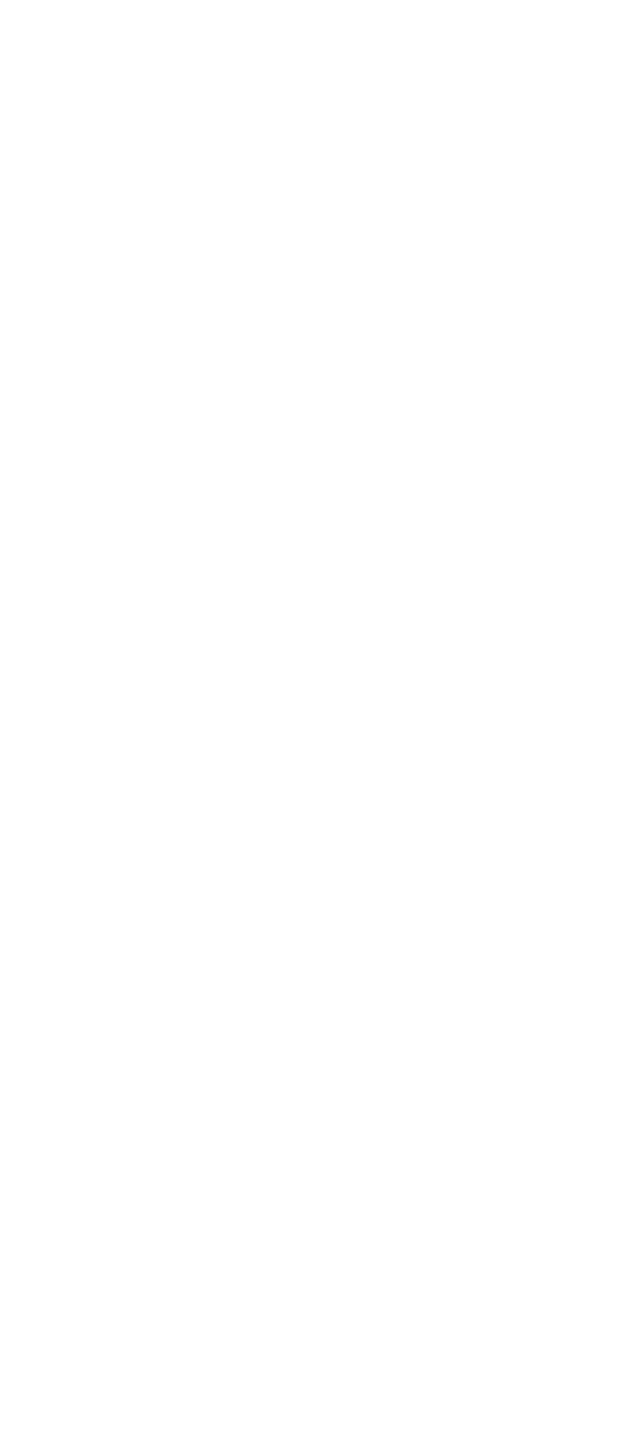
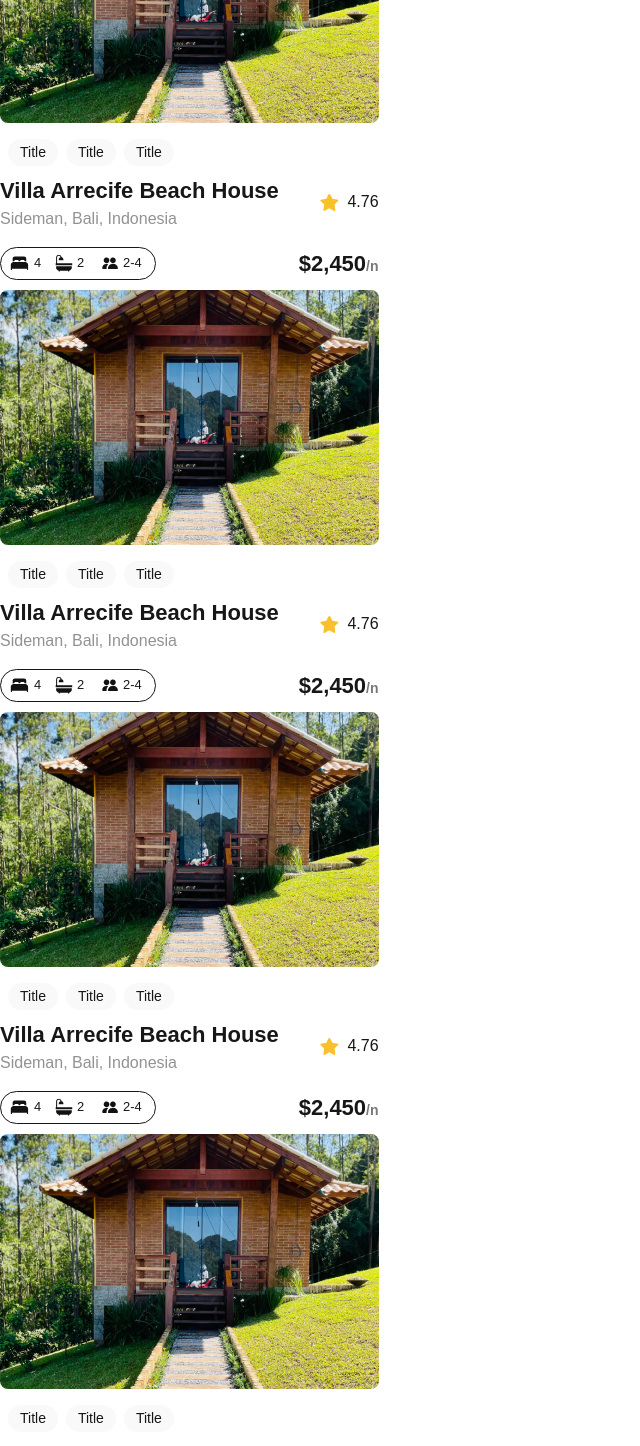
Before and after one commit to DevOsi123/alx-project-0x00-setup, a Next.js app in the folder alx-project-0x00/: page /landing in a window 1280 px wide. Shown: the part 160-1606 px from the top of the page, without its empty margins (0-640 px from the left). Before the commit the page ends 800 px from the top, so only its background shows below. Built offline with nearby package versions, Linux system fonts and the light colour scheme.

Commit message:
added I new image in the card.tsx component folder

```diff
--- a/alx-project-0x00/components/Pill.tsx
+++ b/alx-project-0x00/components/Pill.tsx
@@ -1,15 +1,10 @@
-import React from "react";
 
-interface PillProps {
-  title: string;
+const Pill: React.FC = () => {
+  return (
+    <div className=" flex justify-center  items-center bg-[#F9F9F9] px-3 w-auto h-[27px] rounded-full">
+      <p className=" text-sm ">Title</p>
+    </div>
+  )
 }
 
-const Pill: React.FC<PillProps> = ({ title }) => {
-  return (
-    <div className="flex justify-center items-center bg-[#F9F9F9] px-3 w-auto h-[27px] rounded-full">
-      <p className="text-sm">{title}</p>
-    </div>
-  );
-};
-
 export default Pill;
--- a/alx-project-0x00/pages/landing.tsx
+++ b/alx-project-0x00/pages/landing.tsx
@@ -1,7 +1,14 @@
+import Card from "@/components/Card"
+
+
 const Landing: React.FC =  () => {
   return (
     <div>
       <h1 className=" text-xl font-extralight">Landing Page</h1>
+      <Card />
+      <Card />
+      <Card />
+      <Card />
     </div>
   )
 }
```
Also changed, not shown: alx-project-0x00/components/Card.tsx (line endings or trailing spaces), alx-project-0x00/public/assets/house.png (renamed from alx-project-0x00/public/assets/images/house.png), alx-project-0x00/public/assets/star.png (renamed from alx-project-0x00/public/assets/images/star.png).
